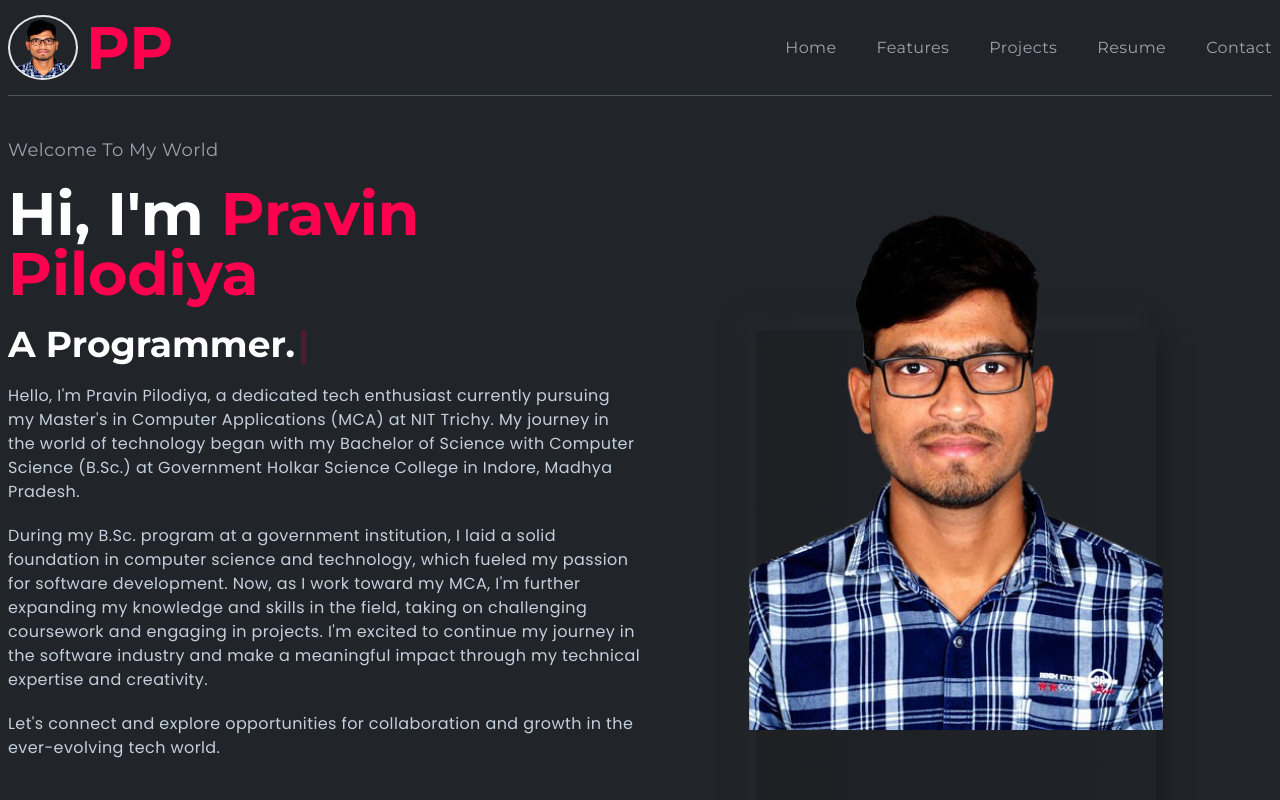
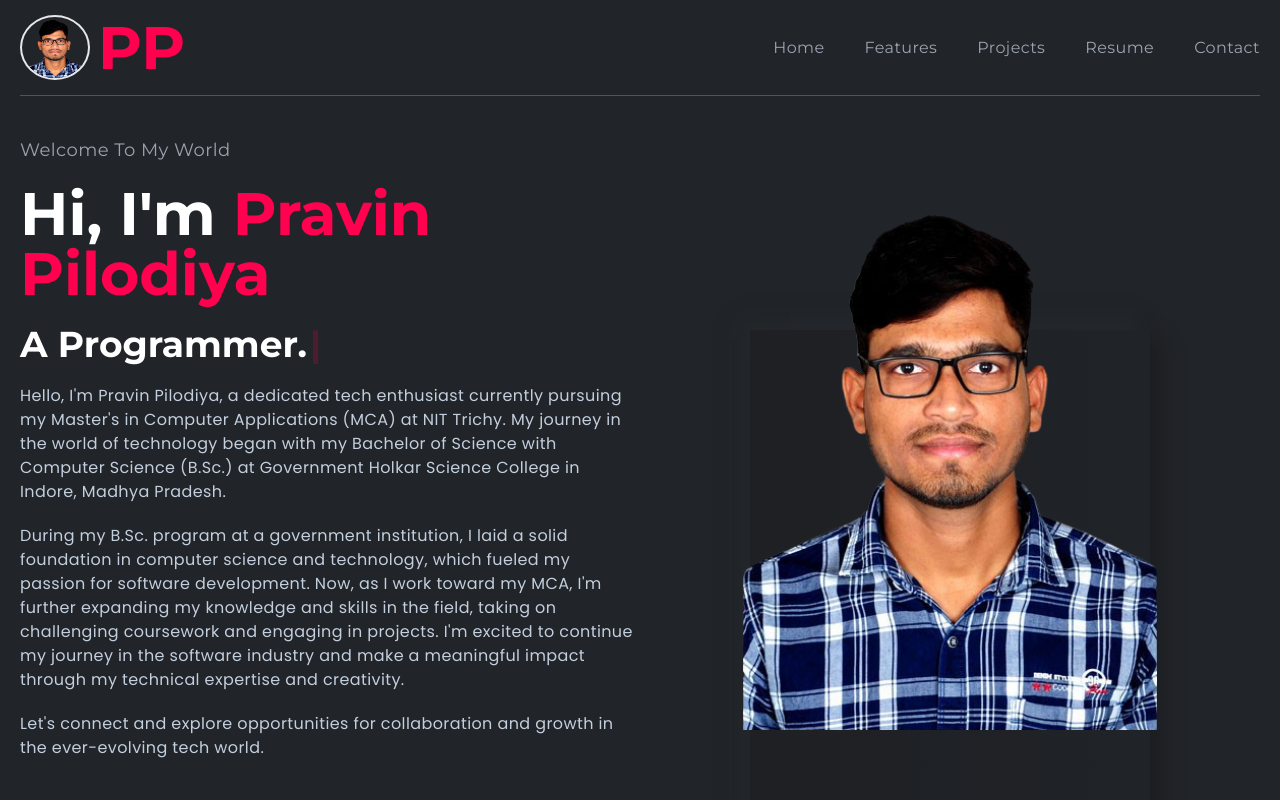
Before and after one commit to 073-Pravin/My-Portfolio, a React (Create React App) app: page / in a window 1280 px wide. Shown: the top 800 px of the page. Built offline with nearby package versions, Linux system fonts and the light colour scheme.

Commit message:
fixed:css

```diff
--- a/src/App.js
+++ b/src/App.js
@@ -10,7 +10,7 @@ import Footer from "./components/footer/Footer";
 function App() {
   return (
     <div className="w-full h-auto bg-bodyColor text-lightText ">
-      <div className="max-w-screen mx-2 ">
+      <div className="max-w-screen mx-5 ">
       <Navbar/>
       <Banner/>
       <Features/>
```
